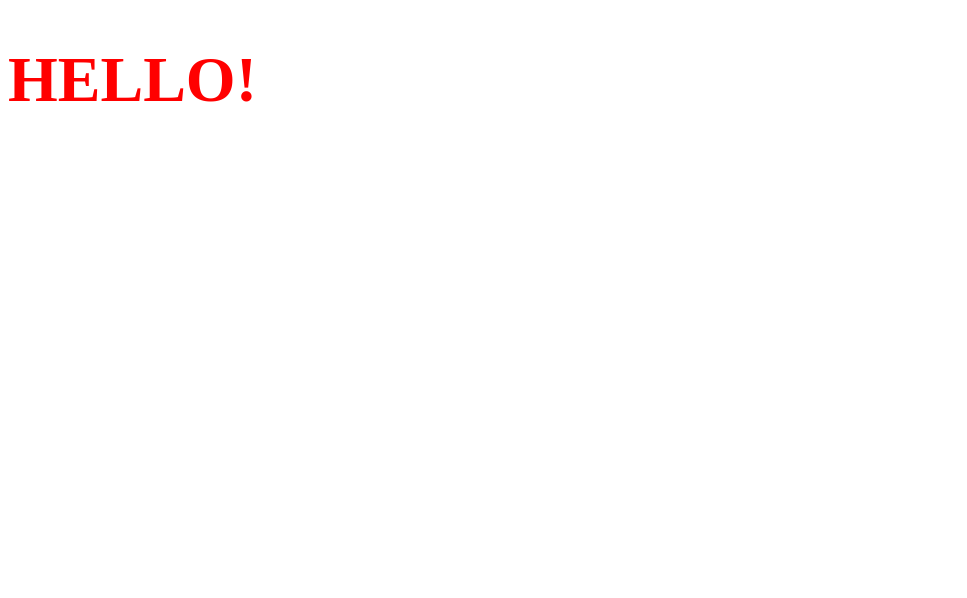
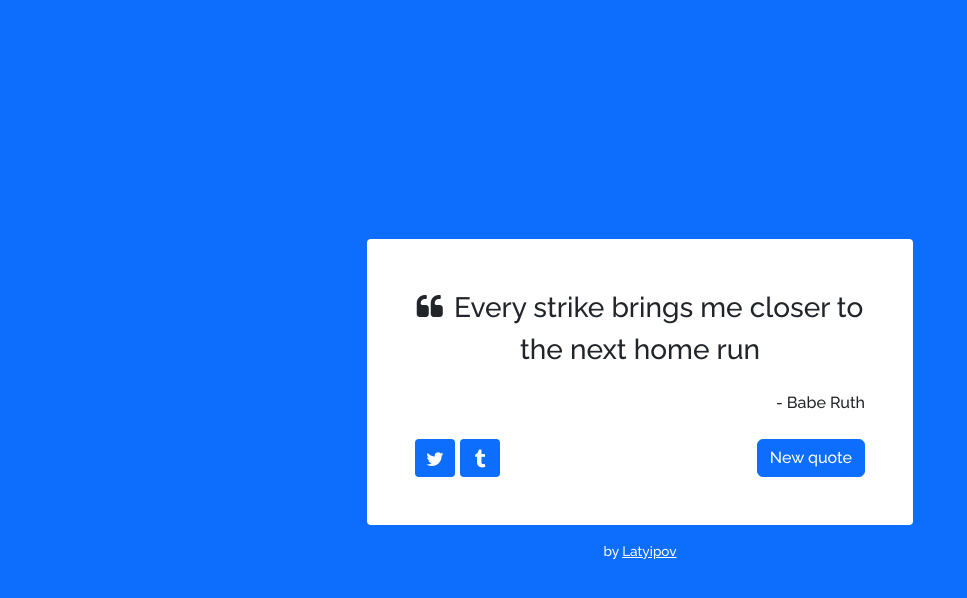
Before and after one commit to Latyipov/RandomQuoteMachine, a React app: page / in a window 1280 px wide. Shown: the whole page, without its empty margins (0-967 px from the left). Built offline with nearby package versions, Linux system fonts and the light colour scheme.

Commit message:
added html and styles

```diff
--- a/package.json
+++ b/package.json
@@ -34,6 +34,9 @@
     "webpack-dev-server": "^4.11.1"
   },
   "dependencies": {
+    "@popperjs/core": "^2.11.6",
+    "bootstrap": "^5.2.3",
+    "bootstrap-icons": "^1.10.2",
     "react": "^18.2.0",
     "react-dom": "^18.2.0"
   }
--- a/src/App/App.js
+++ b/src/App/App.js
@@ -2,8 +2,49 @@ import React from "react";
 
 export function App() {
   return (
-    <div className="app-body">
-      <h1>HELLO!</h1>
+    <div className="body d-flex flex-column justify-content-center align-items-center bg-primary">
+      <div id="wrapper">
+        <div id="quote-box" className="rounded-1 p-5 m-2">
+          <div className="quote-text">
+            <i className="fa fa-quote-left"></i>
+            <span id="text">
+              Every strike brings me closer to the next home run
+            </span>
+          </div>
+          <div className="quote-author">
+            - <span id="author">Babe Ruth</span>
+          </div>
+          <div className="buttons d-flex justify-content-left align-items-center mt-4">
+            <a
+              className="button rounded-1 bg-primary"
+              id="tweet-quote"
+              title="Tweet this quote!"
+              target="_top"
+              href="https://twitter.com/intent/tweet?hashtags=quotes&amp;related=freecodecamp&amp;text=%22Every%20strike%20brings%20me%20closer%20to%20the%20next%20home%20run.%22%20Babe%20Ruth"
+            >
+              <i className="fa fa-twitter"></i>
+            </a>
+            <a
+              className="button rounded-1 bg-primary"
+              id="tumblr-quote"
+              title="Post this quote on tumblr!"
+              target="_blank"
+              href="https://www.tumblr.com/widgets/share/tool?posttype=quote&amp;tags=quotes,freecodecamp&amp;caption=Babe%20Ruth&amp;content=Every%20strike%20brings%20me%20closer%20to%20the%20next%20home%20run.&amp;canonicalUrl=https%3A%2F%2Fwww.tumblr.com%2Fbuttons&amp;shareSource=tumblr_share_button"
+            >
+              <i className="fa fa-tumblr"></i>
+            </a>
+            <button className="btn btn-primary ms-auto" id="new-quote">
+              New quote
+            </button>
+          </div>
+        </div>
+      </div>
+      <div className="footer m-2">
+        <span className="text-white">by </span>
+        <a className="text-white" href="">
+          Latyipov
+        </a>
+      </div>
     </div>
   );
 }
--- a/src/index.js
+++ b/src/index.js
@@ -1,8 +1,7 @@
-import "./styles/styles.scss";
 import React from "react";
 import { createRoot } from "react-dom/client";
 import { App } from "@/App/App.js";
-
+import "./styles/styles.scss";
 const container = document.getElementById("root");
 const root = createRoot(container);
 root.render(<App />);
--- a/src/styles/styles.scss
+++ b/src/styles/styles.scss
@@ -1,7 +1,51 @@
-$font-size: 2rem;
-$font-color: red;
+@import "~bootstrap/scss/bootstrap";
+@import url("https://fonts.googleapis.com/css2?family=Raleway:wght@300;500;700&display=swap");
+@import url("https://maxcdn.bootstrapcdn.com/font-awesome/4.3.0/css/font-awesome.min.css");
 
-html {
-  font-size: $font-size;
-  color: $font-color;
+* {
+  margin: 0;
+  padding: 0;
+  list-style: none;
+  vertical-align: baseline;
 }
+.body {
+  height: 100vh;
+  font-family: "Raleway", sans-serif;
+}
+
+#quote-box {
+  background-color: #fff;
+}
+.quote-text {
+  text-align: center;
+  max-width: 450px;
+  height: auto;
+  clear: both;
+  font-weight: 500;
+  font-size: 1.75em;
+  i {
+    font-size: 1em;
+    margin-right: 0.4em;
+  }
+}
+.quote-author {
+  height: auto;
+  clear: both;
+  padding-top: 20px;
+  font-size: 1em;
+  text-align: right;
+}
+.buttons {
+  a {
+    color: white;
+    text-align: center;
+    font-size: 1.2em;
+    padding-top: 6px;
+    margin-right: 5px;
+    height: 38px;
+    width: 40px;
+  }
+}
+.footer {
+  font-size: 0.85rem;
+}
```
Also changed, not shown: 1 other file.
